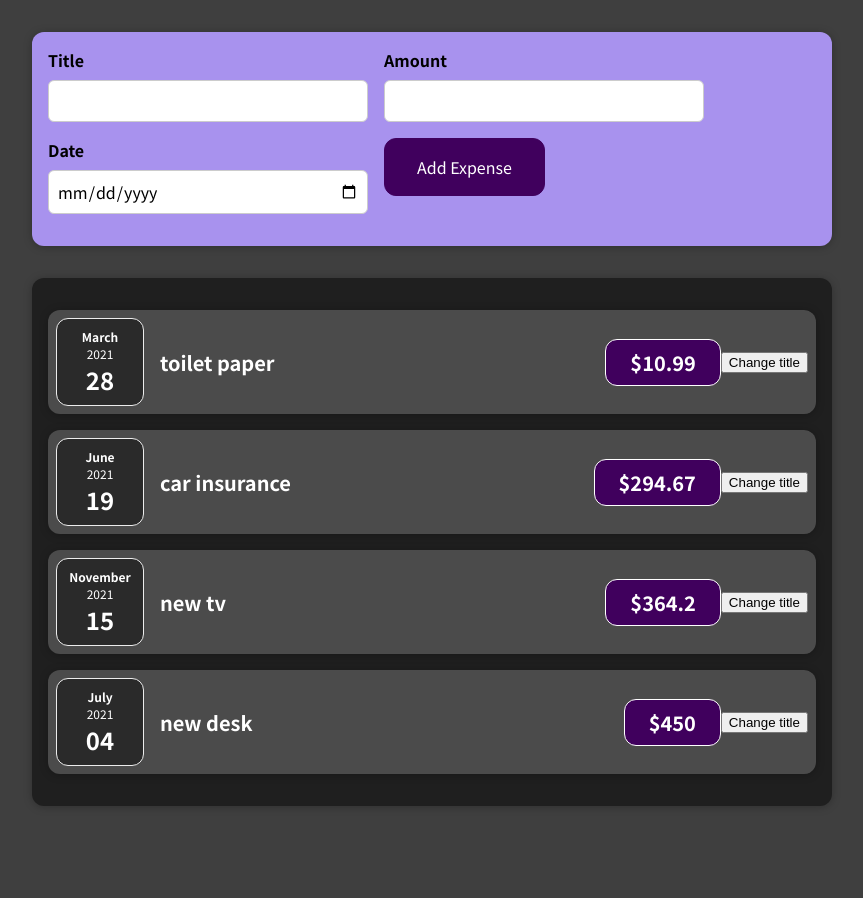
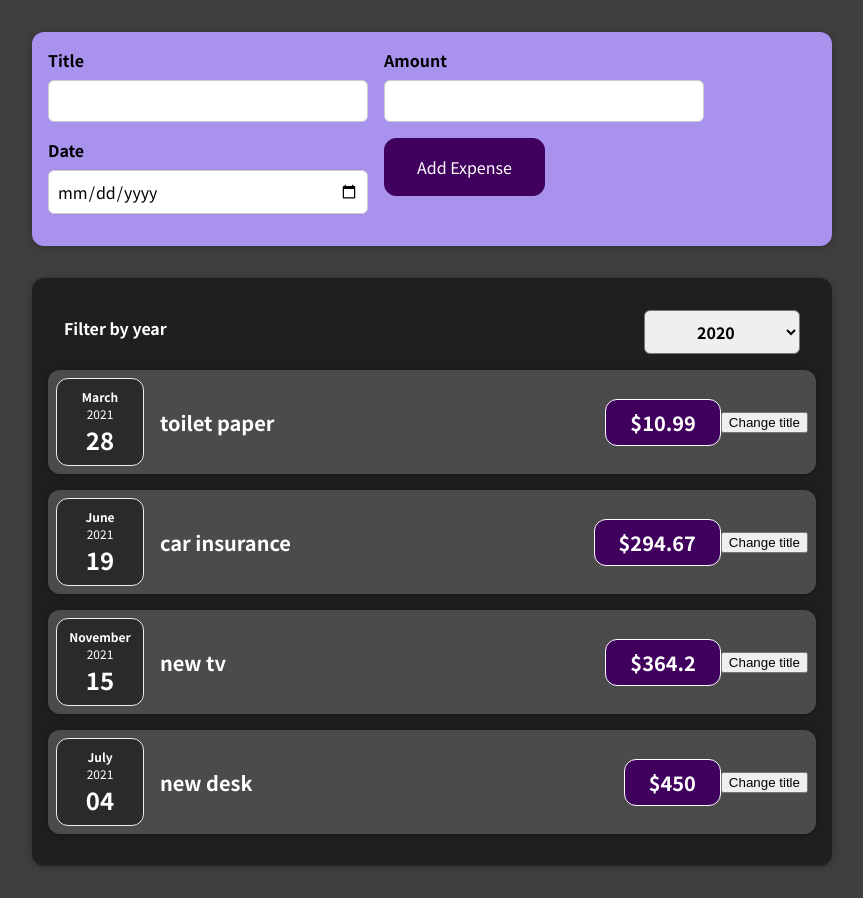
Before and after one commit to KatyEkat/Tracker_expenses, a React (Create React App) app: page / in a window 1280 px wide. Shown: the whole page, without its empty margins (208-1071 px from the left). Before the commit the page ends 838 px from the top, so only its background shows below. Built offline with nearby package versions, Linux system fonts and the light colour scheme.

Commit message:
added select year

```diff
--- a/src/components/Expenses/Expenses.js
+++ b/src/components/Expenses/Expenses.js
@@ -1,12 +1,21 @@
-import React from "react";
+import React, { useState } from "react";
 
 import Card from "../UI/Card";
 import ExpenseItem from "./ExpenseItem";
 import "./Expenses.css";
+import ExpensesFilter from "./ExpensesFilter";
 
 const Expenses = (props) => {
+  const [filteredYear, setFilteredYear] = useState("2020");
+
+  const selectYearHandler = (selectedYear) => {
+    setFilteredYear(selectedYear);
+  };
+
   return (
+    <div>
       <Card className="expenses">
+        <ExpensesFilter selected={filteredYear} onChangeFilter={selectYearHandler} />
         <ExpenseItem
           title={props.items[0].title}
           amount={props.items[0].amount}
@@ -28,7 +37,8 @@
           date={props.items[3].date}
         />
       </Card>
+    </div>
   );
-}
+};
 
 export default Expenses;
--- /dev/null
+++ b/src/components/Expenses/ExpensesFilter.css
@@ -0,0 +1,24 @@
+.expenses-filter {
+  color: white;
+  padding: 0 1rem;
+}
+
+.expenses-filter__control {
+  display: flex;
+  width: 100%;
+  align-items: center;
+  justify-content: space-between;
+  margin: 1rem 0;
+}
+
+.expenses-filter label {
+  font-weight: bold;
+  margin-bottom: 0.5rem;
+}
+
+.expenses-filter select {
+  font: inherit;
+  padding: 0.5rem 3rem;
+  font-weight: bold;
+  border-radius: 6px;
+}
--- /dev/null
+++ b/src/components/Expenses/ExpensesFilter.js
@@ -0,0 +1,25 @@
+import React from "react";
+import "./ExpensesFilter.css";
+
+const ExpensesFilter = (props) => {
+  const filterChangeHandler = (event) => {
+    props.onChangeFilter(event.target.value);
+  };
+
+  return (
+    <div className="expenses-filter">
+      <div className="expenses-filter__control">
+        <label>Filter by year</label>
+        <select value={props.selected} onChange={filterChangeHandler}>
+          <option value="2023">2023</option>
+          <option value="2022">2022</option>
+          <option value="2021">2021</option>
+          <option value="2020">2020</option>
+          <option value="2019">2019</option>
+        </select>
+      </div>
+    </div>
+  );
+};
+
+export default ExpensesFilter;
```
Lines whose indentation alone changed are shown as unchanged.
